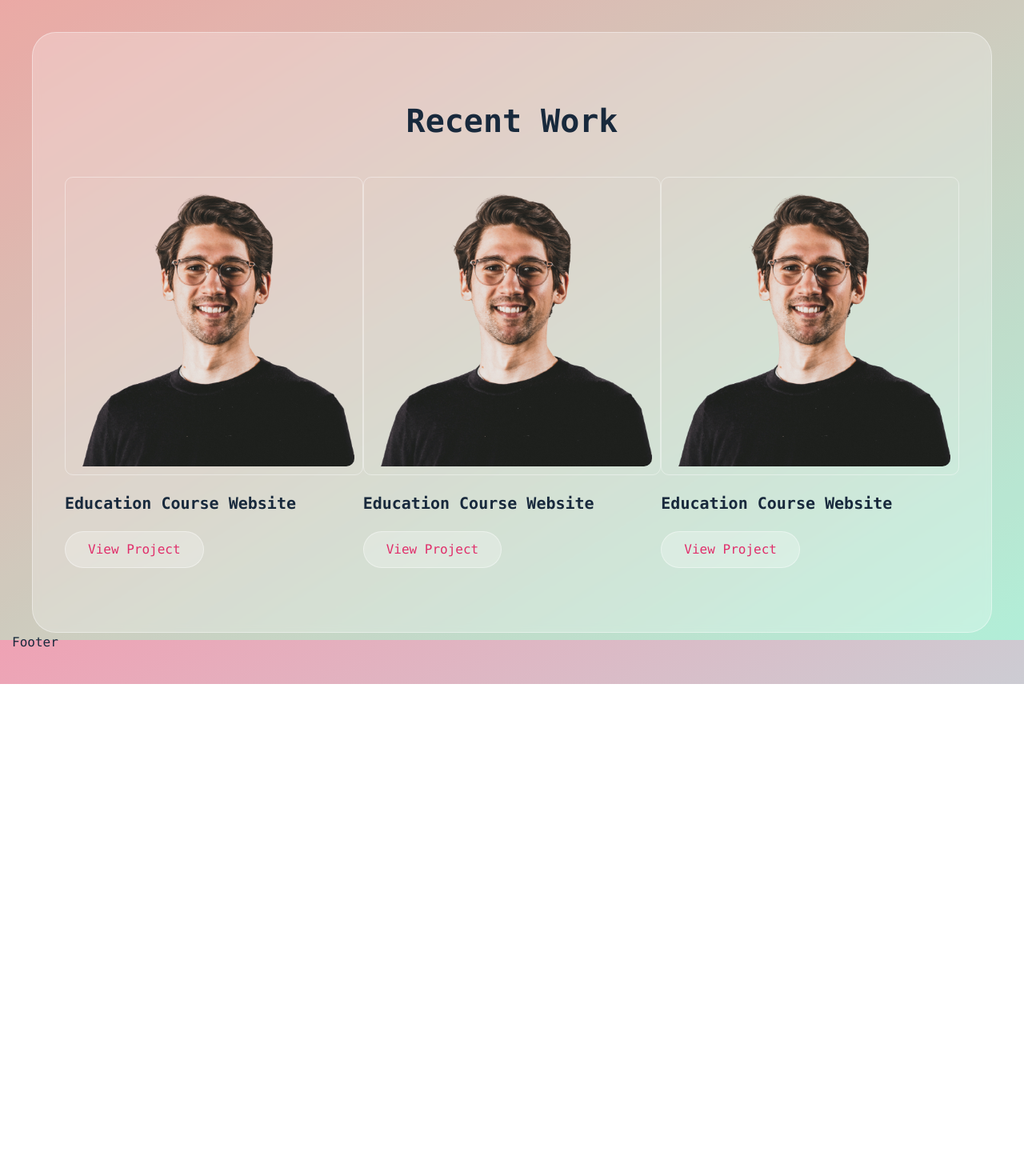
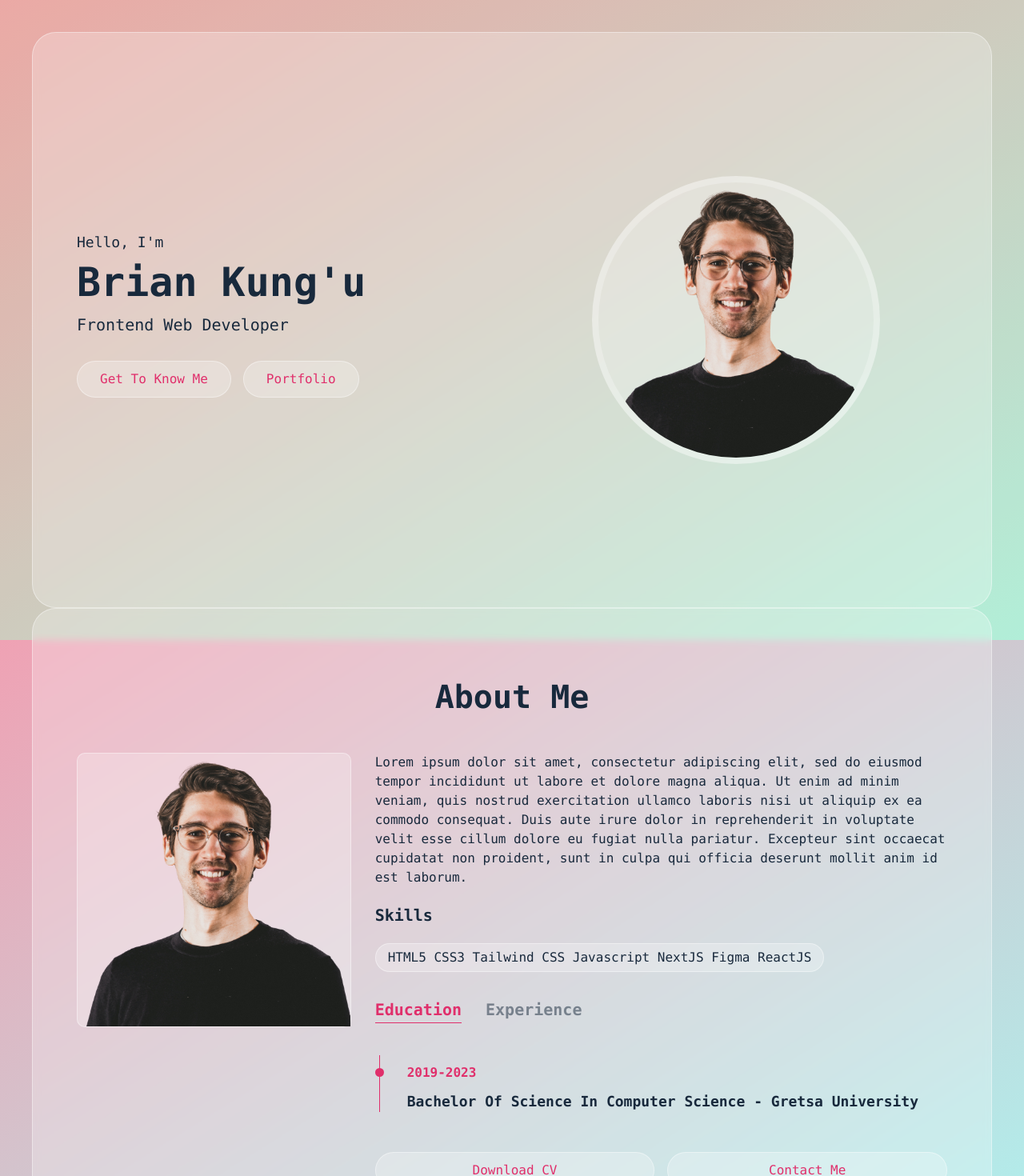
Before and after one commit to brianKungu/BrianKunguDEV, a Next.js app: page / in a window 1280 px wide. Shown: the top 1470 px of the page at 80% size. Before the commit the page ends 855 px from the top, so only its background shows below. Built offline with nearby package versions, Linux system fonts and the light colour scheme.

Commit message:
Displace data from data file

```diff
--- a/components/sections/About.js
+++ b/components/sections/About.js
@@ -6,7 +6,7 @@ import Link from 'next/link'
 export default function About() {
   // const [date, setDate] = useState();
   return (
-    <section className="hidden about-section sec-padding" id="about">
+    <section className="about-section sec-padding" id="about">
       <div className="container">
         <div className="section-title">
           <h2>about me</h2>
@@ -38,7 +38,6 @@ export default function About() {
                   </div>
                   {detail &&
                     detail.education.map((item, index) => {
-                      console.log(item.name);
                       return <Tabs date={item.date} school={item.school} course={item.course} key={index} />;
                     })}
                 </div>
--- a/components/sections/Header.js
+++ b/components/sections/Header.js
@@ -5,7 +5,7 @@ import * as Scroll from "react-scroll";
 import { Link } from "react-scroll";
 export default function Header() {
   return (
-    <section id="header" className="flex items-center hidden-sec">
+    <section id="header" className="flex items-center">
       <div className="container">
         <div className="grid md:grid-cols-2 items-center">
           <div className="home-text">
@@ -19,11 +19,18 @@ export default function Header() {
               offset={50}
               duration={500}
               passHref
-              class="btn"
+              className="btn"
             >
               Get to know me
             </Link>
-            <Link to="#" class="btn">
+            <Link
+              to="portfolio"
+              className="btn"
+              spy={true}
+              smooth={true}
+              offset={50}
+              duration={500}
+            >
               portfolio
             </Link>
           </div>
--- a/components/sections/Portfolio.js
+++ b/components/sections/Portfolio.js
@@ -2,6 +2,7 @@ import React, { useState } from "react";
 import Image from "next/image";
 import Link from "next/link";
 import PortfolioPopup from "./PortfolioPopup";
+import details from "utils/data";
 
 export default function Portfolio() {
   const [openModal, setOpenModal] = useState(false);
@@ -9,7 +10,10 @@ export default function Portfolio() {
     setOpenModal(!openModal);
   };
   return (
-    <section className="portfolio-section sec-padding">
+    <section
+      className="hide-scrolling portfolio-section sec-padding"
+      id="portfolio"
+    >
       <div className="container">
         <div className="row">
           <div className="section-title">
@@ -17,39 +21,29 @@ export default function Portfolio() {
           </div>
         </div>
         <div className="grid md:grid-cols-3 items-center">
-          {openModal && <PortfolioPopup closeModal={handleChange}/>}
+          {openModal && <PortfolioPopup closeModal={handleChange} />}
 
           {/* Portfolio item start */}
-          <div className="portfolio-item">
+          {details &&
+            details.map((detail) => {
+              return detail.recentWork.map((work, index) => (
+                <div className="portfolio-item" key={index}>
                   <div className="portfolio-item-thumbnail">
                     <Image
-                src="/images/testimage2.png"
+                      src={work.imgSrc}
                       alt="portfolio item thumbnail"
                       height={300}
                       width={300}
                       loading="lazy"
                     />
                   </div>
-            <h3 className="portfolio-item-title">education course website</h3>
-            <button
-              type="button"
-              className="btn view-project-btn"
-              onClick={handleChange}
-            >
+                  <h3 className="portfolio-item-title">{work.name}</h3>
+                  <button type="button" className="btn view-project-btn">
                     view project
                   </button>
                   <div className="portfolio-item-details">
                     <div className="description">
-                <p>
-                  Lorem ipsum dolor sit amet, consectetur adipiscing elit, sed
-                  do eiusmod tempor incididunt ut labore et dolore magna aliqua.
-                  Ut enim ad minim veniam, quis nostrud exercitation ullamco
-                  laboris nisi ut aliquip ex ea commodo consequat. Duis aute
-                  irure dolor in reprehenderit in voluptate velit esse cillum
-                  dolore eu fugiat nulla pariatur. Excepteur sint occaecat
-                  cupidatat non proident, sunt in culpa qui officia deserunt
-                  mollit anim id est laborum.
-                </p>
+                      <p>{work.description}kjhkjhk</p>
                     </div>
                     <div className="general-info">
                       <ul>
@@ -74,59 +68,9 @@ export default function Portfolio() {
                     </div>
                   </div>
                 </div>
-          {/* Portfolio item end */}
+              ));
+            })}
 
-          {/* Portfolio item start */}
-          <div className="portfolio-item">
-            <div className="portfolio-item-thumbnail">
-              <Image
-                src="/images/testimage2.png"
-                alt="portfolio item thumbnail"
-                height={300}
-                width={300}
-                loading="lazy"
-              />
-            </div>
-            <h3 className="portfolio-item-title">education course website</h3>
-            <button type="button" className="btn view-project-btn">
-              view project
-            </button>
-            <div className="portfolio-item-details">
-              <div className="description">
-                <p>
-                  Lorem ipsum dolor sit amet, consectetur adipiscing elit, sed
-                  do eiusmod tempor incididunt ut labore et dolore magna aliqua.
-                  Ut enim ad minim veniam, quis nostrud exercitation ullamco
-                  laboris nisi ut aliquip ex ea commodo consequat. Duis aute
-                  irure dolor in reprehenderit in voluptate velit esse cillum
-                  dolore eu fugiat nulla pariatur. Excepteur sint occaecat
-                  cupidatat non proident, sunt in culpa qui officia deserunt
-                  mollit anim id est laborum.
-                </p>
-              </div>
-              <div className="general-info">
-                <ul>
-                  <li>
-                    Created - <span>20th March 2023</span>
-                  </li>
-                  <li>
-                    technologies used - <span>HTML, CSS</span>
-                  </li>
-                  <li>
-                    Role - <span>Frontend</span>
-                  </li>
-                  <li>
-                    View online -{" "}
-                    <span>
-                      <Link href="#" target="_blank">
-                        view project
-                      </Link>
-                    </span>
-                  </li>
-                </ul>
-              </div>
-            </div>
-          </div>
           {/* Portfolio item end */}
 
           {/* Portfolio item start */}
--- a/components/sections/PortfolioPopup.js
+++ b/components/sections/PortfolioPopup.js
@@ -13,7 +13,7 @@ export default function PortfolioPopup({ closeModal }) {
     <>
       <div className="portfolio-popup">
         <div className="pp-inner overlay">
-          <div className="pp-content">
+          <div className="pp-content font-bold">
             <div className="pp-header">
               <button type="button" className="btn pp-close">
                 <AiOutlineClose onClick={closeModal} />
@@ -24,6 +24,7 @@ export default function PortfolioPopup({ closeModal }) {
                   alt="project-image"
                   width={1000}
                   height={1000}
+                  priority
                 />
               </div>
               <h3>Allied properties landing page</h3>
--- a/src/pages/index.js
+++ b/src/pages/index.js
@@ -3,6 +3,7 @@ import Image from "next/image";
 import { Inter } from "next/font/google";
 import { About, Header, Meta, Portfolio, PortfolioPopup} from "components";
 import Layout from "components/Layout";
+import details from "utils/data";
 
 const inter = Inter({ subsets: ["latin"] });
 
@@ -14,7 +15,6 @@ export default function Home() {
         <Header />
         <About />
         <Portfolio />
-        {/* <PortfolioPopup /> */}
       </Layout>
     </>
   );
--- a/src/styles/globals.css
+++ b/src/styles/globals.css
@@ -16,8 +16,11 @@
   --pink-light: #efa2b4;
   --cyan-light: #aef1ee;
   --white-alpa-40: rgb(255, 255, 255, 0.4);
+  --white-alpa-50: rgb(255, 255, 255, 0.5);
+
   --white-alpa-25: rgb(255, 255, 255, 0.25);
   --backdrop-filter-blur: blur(5px);
+  --deep-backdrop-filter-blur: blur(600px);
 }
 
 * {
@@ -47,6 +50,10 @@ body {
   line-height: 1.5;
   color: var(--blue-dark);
   padding: 5vh 15px;
+}
+
+body.hide-scrolling {
+  overflow-y: hidden;
 }
 
 body::before {
@@ -93,6 +100,11 @@ section {
 .main {
   max-width: 1200px;
   margin: auto;
+  transition: all 0.5s ease-in-out;
+}
+
+section.fade-out {
+  opacity: 0;
 }
 
 .container {
@@ -431,16 +443,17 @@ button {
 }
 
 .overlay {
-  /* background-color: var(--main-color); */
+  border-radius: 30px;
+  background-color: var(--white-alpa-40);
 }
 .pp-content {
-  background-color: var(--white-alpa-25);
+  background-color: var(--white-alpa-50);
   border: 1px solid var(--white-alpa-40);
   padding: 30px;
   border-radius: 30px;
   max-width: 900px;
   width: 100%;
-  backdrop-filter: var(--backdrop-filter-blur);
+  backdrop-filter: var(--deep-backdrop-filter-blur);
 }
 
 .pp-header {
--- a/utils/data.js
+++ b/utils/data.js
@@ -19,6 +19,45 @@ const details = [
         school: "Gretsa University",
       },
     ],
+    professionalExperience: [
+      {
+        period: "Feb 2022 - September 2022",
+        role: "Frontend Developer",
+        company: "Hexlen LLC, New Zealand",
+        companyType: "E-commerce",
+        achievements: [
+          "Gained experience in version control, i.e. Git.",
+          "I developed and maintained the user interface based on the Figma designs provided by the design team.",
+          "Improved written and verbal communication skills by documenting the existing and newly created software programs and by presenting reports to my superiors each day.",
+          "Teamwork: Contributed to the applications' development by implementing designs and helping other team members with their tasks.",
+        ],
+      },
+      {
+        period: "Jan 2022 - May 2022",
+        role: "IT Support Intern",
+        company: "National Water Harvesting and Storage Authority, Kenya",
+        companyType: "Borehole Drilling Company",
+        achievements: [
+          "I repaired and replaced damaged computer and network components.",
+          "Diagnosed and troubleshot software and hardware-related issues.",
+          "Monitored the installation and configuration of servers and firewalls.",
+          "Testing new hardware and software before full-scale installation.",
+          "Taught other users how to perform operations on newly acquired hardware or software.",
+          "Supporting other users whenever they encountered challenges with computers and network devices.",
+        ],
+      },
+    ],
+    recentWork: [
+      {
+        name: "Allied Properties Kenya",
+        dateCreated: "January 2023",
+        techStack: ["HTML5, Tailwind CSS, Python, NextJS"],
+        role: ["UI designer, Frontend Developer"],
+        imgSrc: "/images/alliedProperties.jpg",
+        description:
+          "This is a real estate website made for Allied Properties Kenya. The main purpose of this webisite is to showcase the various propperties in being sold by the company.",
+      },
+    ],
   },
 ];
 
```
Also changed, not shown: components/sections/Tabs.js (+17 -25 lines). Lines whose indentation alone changed are shown as unchanged.
